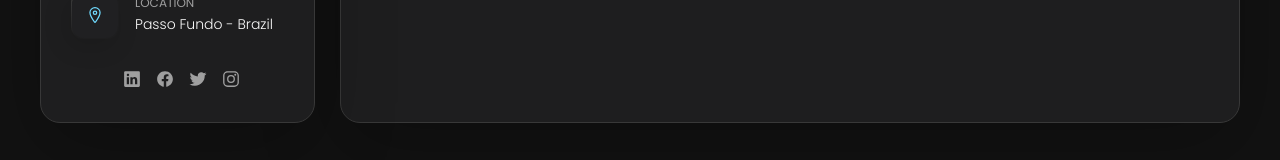
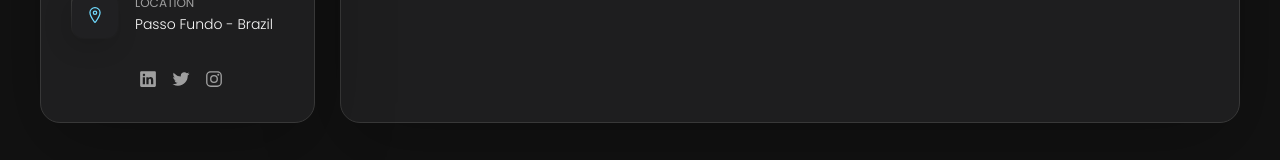
Before and after one commit to JPRodri28/porfolio, a plain HTML site: page index.html in a window 1280 px wide. Shown: the part 693-853 px from the top of the page. Drawn offline with nearby package versions, Linux system fonts and the light colour scheme.

Commit message:
Remoção link Face

```diff
--- a/index.html
+++ b/index.html
@@ -114,11 +114,6 @@
             </a>
           </li>
 
-          <li class="social-item">
-            <a href="https://web.facebook.com/joaopedro.rodrigues.1044/" class="social-link">
-              <ion-icon name="logo-facebook"></ion-icon>
-            </a>
-          </li>
 
           <li class="social-item">
             <a href="https://twitter.com/Joao_Pedro2804" class="social-link">
```
